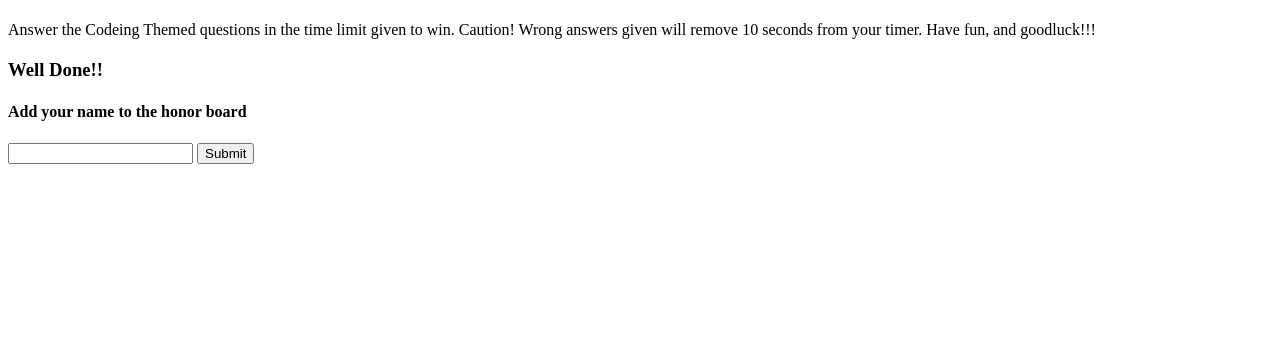
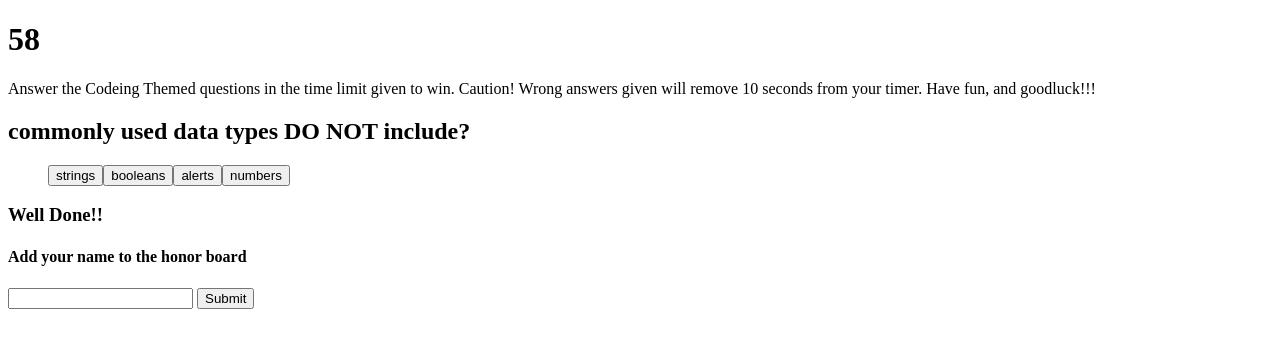
Before and after one commit to Zac0088/Timed-Quiz, a plain HTML site: page index.html in a window 1280 px wide. Both pictures are taken after a click on the button "Begin Quiz". Drawn offline with Linux system fonts and the light colour scheme.

Commit message:
fixed spelling mistake bug in question screen variable and hid the control after finding it by adding stlye display none, will need to do the same again when i add end quiz function

```diff
--- a/index.html
+++ b/index.html
@@ -23,7 +23,7 @@
             Have fun, and goodluck!!!
         </p>
         <h2 id="question" class="question"></h2>
-        <ol id="answer" class="answer"></ol>
+        <ol id="answers" class="answers"></ol>
     </div>
     <div id="highScore">
         <h3>Well Done!!</h3>
--- a/script.js
+++ b/script.js
@@ -28,6 +28,7 @@ var questions = [
         answer: "commas"
     }
  ];
+
  var welcomeScreen = document.getElementById("welcomeScreen");
  var highScoresBoard =document.getElementById("highScoreSection");
  var submit = document.getElementById("submit");
@@ -35,11 +36,13 @@ var questions = [
  var answersListParent = document.getElementById("answers");
  var timerDisplay = document.getElementById("timer");
  var beginQuizBtn = document.getElementById("beginQuizBtn");
- var questionScreen = document.getElementById("QuestionScreen");
+ var questionScreen = document.getElementById("questionScreen");
+ questionScreen.style.display = "none";
 
 
- var questionAskedIndex =0;
- var time=60;
+
+ var questionAskedIndex = 0;
+ var time= 60;
  var quizTimer;
 
  function startQuiz(){
@@ -55,22 +58,25 @@ var questions = [
         time--;
         timerDisplay.textContent= time;
       if(time < 0){
-            time =0;
+        time = 0;
         endQuiz();
       }
+
+
     }, 1000)
  }
 
  function startQuestions() {
     var currentQuestion = questions[questionAskedIndex].title;
     questionTitle.textContent = currentQuestion;
-    answersListParent.innerHTML ="";
+    answersListParent.innerHTML = "";
     var currentQuestionAnswers = questions[questionAskedIndex].choices;
     currentQuestionAnswers.forEach(function (answer) {
         var answerButton = document.createElement("button");
         answerButton.setAttribute("value", answer)
         answerButton.textContent = answer;
         answerButton.onclick = checkAnswerSelected
+
         answersListParent.appendChild(answerButton);
     })
 }
@@ -95,18 +101,4 @@ var questions = [
     startQuestions();
     }
 
-
-
-
-
-
-
-
-
-
-
-
-
-
-
     beginQuizBtn.onclick = startQuiz;
```
Lines whose indentation alone changed are shown as unchanged.
